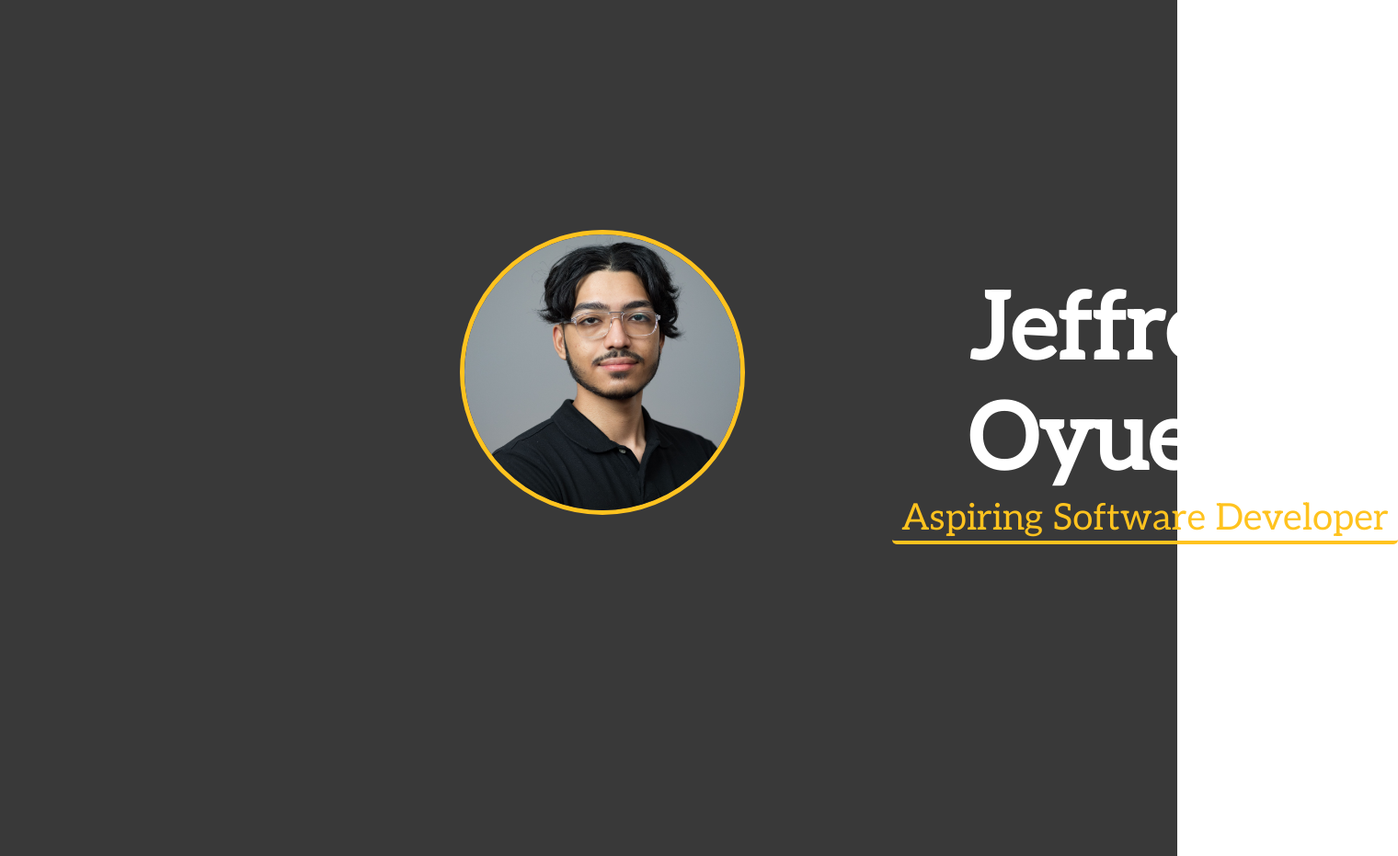
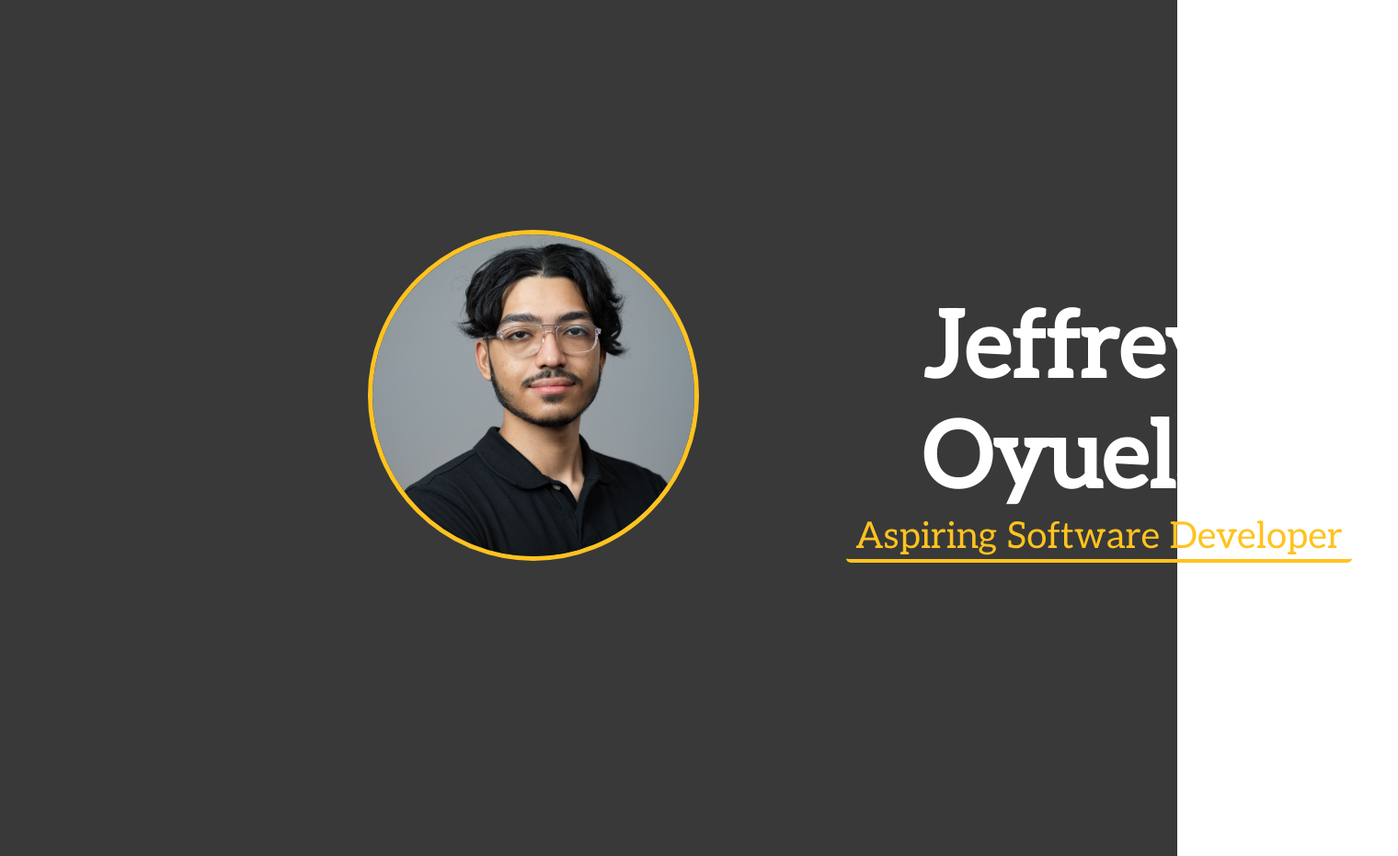
Before and after one commit to JeffreyO1224/Jeffrey-Portfolio, a plain HTML site: page index.html in a window 1280 px wide. Shown: the whole page at 92% size, 1520 px wide, since content can reach past the window. Drawn offline with Linux system fonts and the light colour scheme.

Commit message:
Made some alignment adjustments

```diff
--- a/styles.css
+++ b/styles.css
@@ -19,14 +19,14 @@ body{
 
 .img{
     display:inherit;
-    height: 300px;
-    margin: 250px 100px 0px 500px ;
+    height: 350px;
+    margin: 250px 100px 250px 400px ;
     border:5px solid #ffc31f;
     border-radius: 300px;
 }
 
 .name{
-    margin-top: 300px;
+    margin-top: 320px;
     margin-bottom: 0px;
 
     text-align: center;
```
